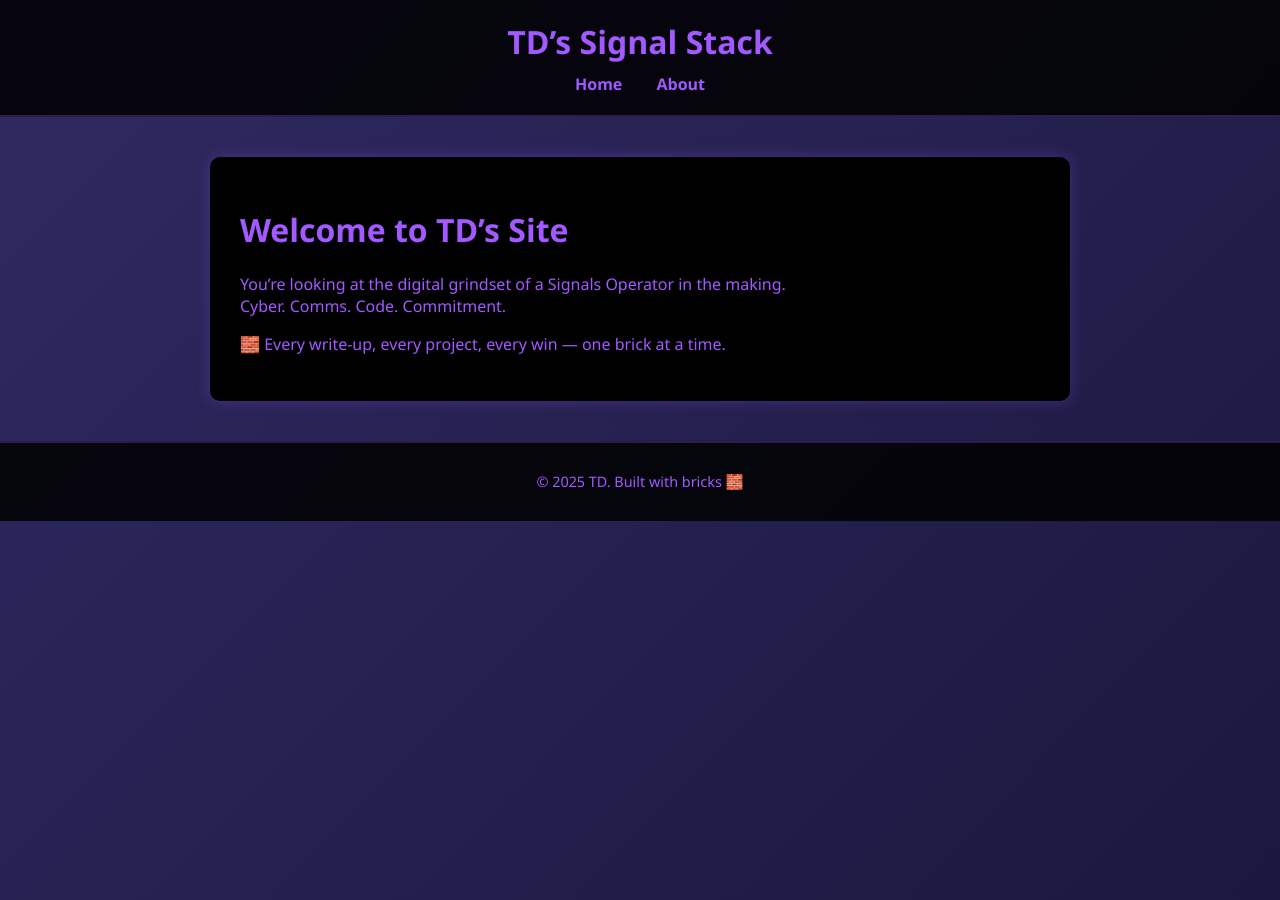
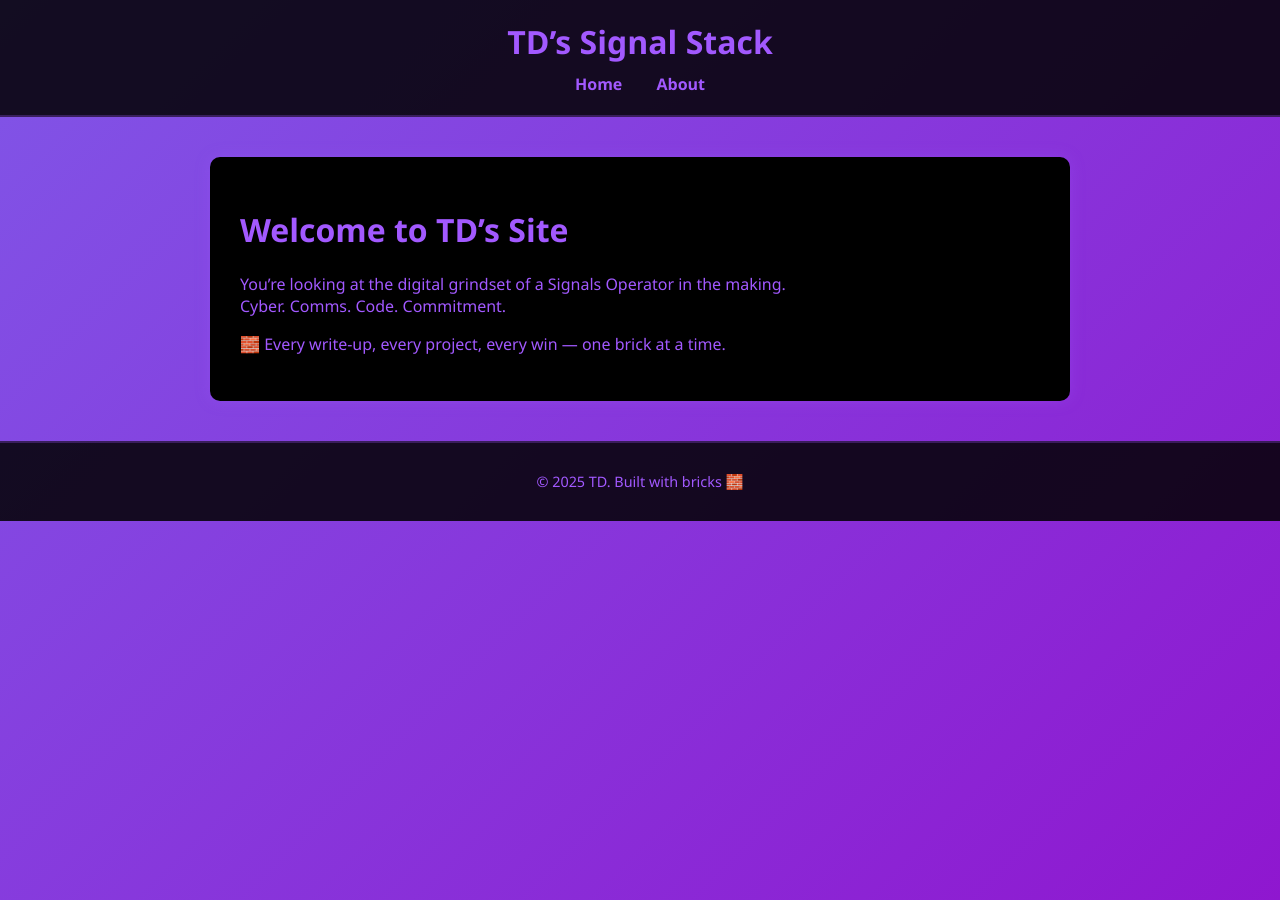
Before and after one commit to AndreiFabon/PersonalWeb, a Jekyll site: the page built from index.markdown, in a window 1280 px wide. Built offline with Jekyll 4.4.1, drawn with Linux system fonts in a browser that asks for light colours.

Commit message:
Final gradient for background

```diff
--- a/assets/css/style.css
+++ b/assets/css/style.css
@@ -3,9 +3,9 @@ body {
   margin: 0;
   padding: 0;
   font-family: 'Segoe UI', sans-serif;
-  background: linear-gradient(-45deg, #0f0c29, #302b63, #24243e);
+  background: linear-gradient(-45deg, hwb(283 3% 21%), hsl(245, 82%, 69%), #3a0564);
   background-size: 400% 400%;
-  animation: gradient 20s ease infinite;
+  animation: gradient 12s ease infinite;
   color: #a259ff;
 }
 
@@ -66,3 +66,19 @@ footer {
   border-top: 2px solid #a259ff44;
   font-size: 0.9rem;
 }
+
+/* === Iphone view === */
+@media (max-width: 600px) {
+  main {
+    padding: 20px;
+    width: 95%;
+  }
+
+  header h1 {
+    font-size: 1.5rem;
+  }
+
+  footer {
+    font-size: 0.8rem;
+  }
+}
```
